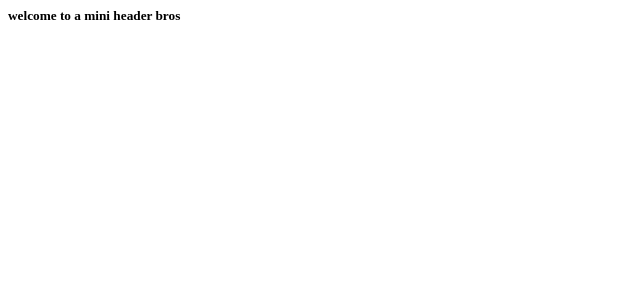
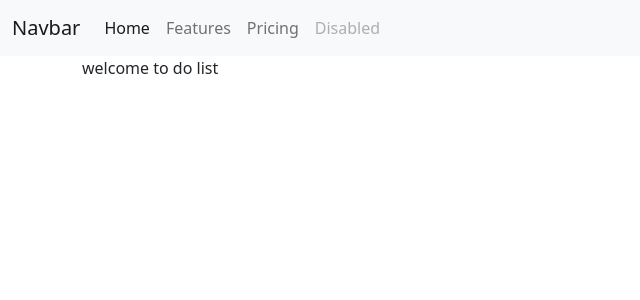
Before and after one commit to EllieHachem/Django-Backend-Fix, a Django app: page /todolist/ in a window 1280 px wide. Shown: the top 300 px of the page, without its empty margins (0-640 px from the left). Run offline with Django 3.2, Linux system fonts and the light colour scheme.

Commit message:
added nav bar + div container for our html tag>

```diff
--- a/taskmate/todolist_app/templates/todolist.html
+++ b/taskmate/todolist_app/templates/todolist.html
@@ -1 +1,59 @@
-<h5>welcome to a mini header bros</h5>
+<!DOCTYPE html>
+<html lang="en">
+  <head>
+    <!-- Required meta tags -->
+    <meta charset="utf-8" />
+    <meta name="viewport" content="width=device-width, initial-scale=1" />
+
+    <!-- Bootstrap CSS -->
+    <link
+      href="https://cdn.jsdelivr.net/npm/bootstrap@5.0.1/dist/css/bootstrap.min.css"
+      rel="stylesheet"
+      integrity="sha384-+0n0xVW2eSR5OomGNYDnhzAbDsOXxcvSN1TPprVMTNDbiYZCxYbOOl7+AMvyTG2x"
+      crossorigin="anonymous"
+    />
+
+    <title>To Do list - taskmate</title>
+    <nav class="navbar navbar-expand-lg navbar-light bg-light">
+      <div class="container-fluid">
+        <a class="navbar-brand" href="#">Navbar</a>
+        <button
+          class="navbar-toggler"
+          type="button"
+          data-bs-toggle="collapse"
+          data-bs-target="#navbarNavAltMarkup"
+          aria-controls="navbarNavAltMarkup"
+          aria-expanded="false"
+          aria-label="Toggle navigation"
+        >
+          <span class="navbar-toggler-icon"></span>
+        </button>
+        <div class="collapse navbar-collapse" id="navbarNavAltMarkup">
+          <div class="navbar-nav">
+            <a class="nav-link active" aria-current="page" href="#">Home</a>
+            <a class="nav-link" href="#">Features</a>
+            <a class="nav-link" href="#">Pricing</a>
+            <a
+              class="nav-link disabled"
+              href="#"
+              tabindex="-1"
+              aria-disabled="true"
+              >Disabled</a
+            >
+          </div>
+        </div>
+      </div>
+    </nav>
+  </head>
+  <body>
+  <div class="container"
+    <h1>welcome to do list</h1>
+  </div>
+    <!-- Option 1: Bootstrap Bundle with Popper -->
+    <script
+      src="https://cdn.jsdelivr.net/npm/bootstrap@5.0.1/dist/js/bootstrap.bundle.min.js"
+      integrity="sha384-gtEjrD/SeCtmISkJkNUaaKMoLD0//ElJ19smozuHV6z3Iehds+3Ulb9Bn9Plx0x4"
+      crossorigin="anonymous"
+    ></script>
+  </body>
+</html>
```
